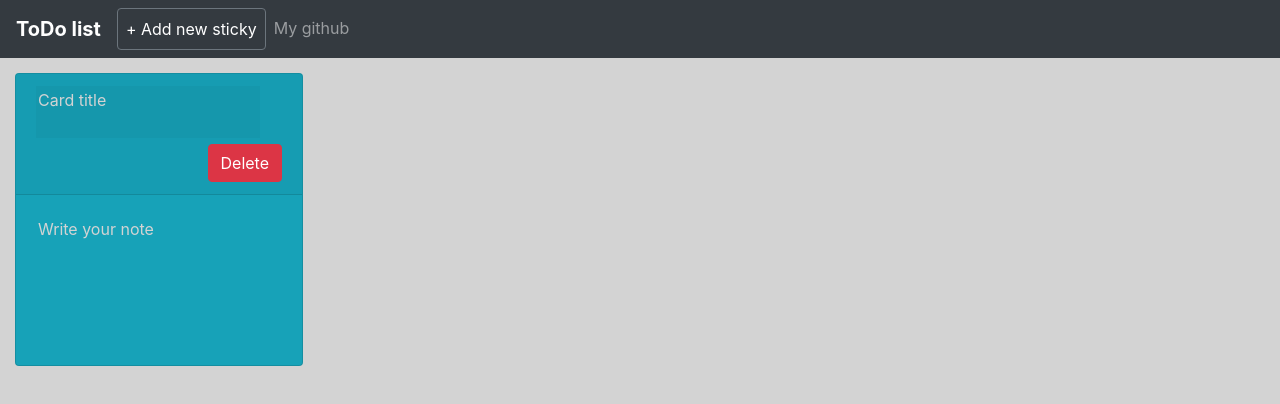
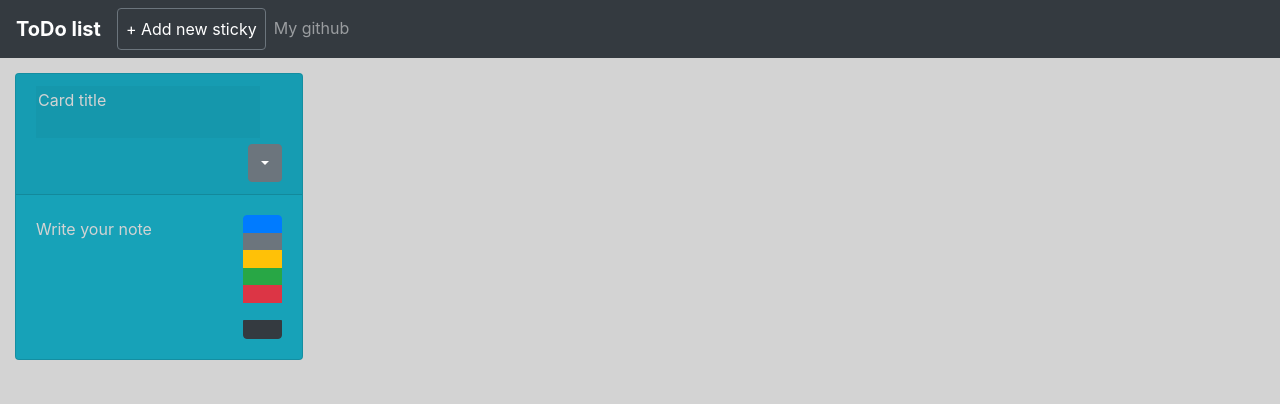
Before and after one commit to MaciejPara/ToDoList, a React (Create React App) app in the folder app/: page / in a window 1280 px wide. Shown: the top 404 px of the page. Built offline with nearby package versions, Linux system fonts and the light colour scheme.

Commit message:
master.1.1
functional app (dropdown button, color buttons added)

```diff
--- a/app/src/components/app.jsx
+++ b/app/src/components/app.jsx
@@ -9,6 +9,7 @@ class App extends Component {
     };
     this.handleClick = this.handleClick.bind(this);
     this.handleDelete = this.handleDelete.bind(this);
+    this.updateColor = this.updateColor.bind(this);
   }
   handleDelete(e) {
     console.log(e + "deleted");
@@ -27,11 +28,25 @@ class App extends Component {
     let sticky = stickyTab;
     this.setState({ sticky });
   } // handleClick get info about clicked button and update state with stickys
+  updateColor(id, color) {
+    //console.log(id, color);
+    let stickyTab = this.state.sticky;
+    console.log(stickyTab);
+
+    stickyTab[id - 1].rNumb = color;
+
+    const sticky = stickyTab;
+    this.setState({ sticky });
+  }
   render() {
     return (
       <div className="aplication">
         <Header click={this.handleClick} />
-        <Main delete={this.handleDelete} stickys={this.state.sticky} />
+        <Main
+          changeColor={this.updateColor}
+          delete={this.handleDelete}
+          stickys={this.state.sticky}
+        />
       </div>
     );
   }
--- a/app/src/components/css/sticky.css
+++ b/app/src/components/css/sticky.css
@@ -3,3 +3,8 @@
   color: lightgray;
   opacity: 1; /* Firefox */
 }
+.btn-group {
+  display: inline-block;
+  float: right;
+  cursor: pointer;
+}
--- a/app/src/components/main.jsx
+++ b/app/src/components/main.jsx
@@ -39,7 +39,11 @@ class Main extends Component {
     return (
       <div className="main">
         {this.updateMain() && (
-          <Stickys delete={this.props.delete} stickys={this.props.stickys} />
+          <Stickys
+            changeColor={this.props.changeColor}
+            delete={this.props.delete}
+            stickys={this.props.stickys}
+          />
         )}
       </div>
     );
--- a/app/src/components/stickys.jsx
+++ b/app/src/components/stickys.jsx
@@ -15,9 +15,14 @@ class Stickys extends Component {
       ]
     };
     this.delete = this.delete.bind(this);
+    this.updateColor = this.updateColor.bind(this);
   }
   delete(e) {
     this.props.delete(e);
+  }
+  updateColor(id, color) {
+    console.log(id + " " + color + "--color");
+    this.props.changeColor(id, color);
   }
   render() {
     return (
@@ -44,21 +49,33 @@ class Stickys extends Component {
                   resize: "none"
                 }}
               />
-              <button
-                onClick={() => this.delete(stickys.id)}
-                type="button"
-                className="delete btn btn-danger"
-              >
-                Delete
-              </button>
+              <div className="btn-group" role="group">
+                <button
+                  id="btnGroupDrop1"
+                  type="button"
+                  className="btn btn-secondary dropdown-toggle"
+                  data-toggle="dropdown"
+                  aria-haspopup="true"
+                  aria-expanded="false"
+                />
+                <div className="dropdown-menu" aria-labelledby="btnGroupDrop1">
+                  <a
+                    className="dropdown-item"
+                    onClick={() => this.delete(stickys.id)}
+                  >
+                    Delete
+                  </a>
+                </div>
+              </div>
             </div>
             <div className="card-body">
-              <p className="card-text text-white">
+              <div className="row card-text text-white">
                 <textarea
+                  className="col"
                   placeholder="Write your note"
                   cols="30"
                   rows="5"
-                  maxLength="100"
+                  maxLength="80"
                   style={{
                     height: "100%",
                     width: "100%",
@@ -69,7 +86,44 @@ class Stickys extends Component {
                     resize: "none"
                   }}
                 />
-              </p>
+                <div className="col-3 btn-group-vertical">
+                  <button
+                    type="button"
+                    className="btn btn-primary"
+                    onClick={() => this.updateColor(stickys.id, 0)}
+                  />
+                  <button
+                    type="button"
+                    className="btn btn-secondary"
+                    onClick={() => this.updateColor(stickys.id, 1)}
+                  />
+                  <button
+                    type="button"
+                    className="btn btn-warning"
+                    onClick={() => this.updateColor(stickys.id, 2)}
+                  />
+                  <button
+                    type="button"
+                    className="btn btn-success"
+                    onClick={() => this.updateColor(stickys.id, 3)}
+                  />
+                  <button
+                    type="button"
+                    className="btn btn-danger"
+                    onClick={() => this.updateColor(stickys.id, 4)}
+                  />
+                  <button
+                    type="button"
+                    className="btn btn-info"
+                    onClick={() => this.updateColor(stickys.id, 5)}
+                  />
+                  <button
+                    type="button"
+                    className="btn btn-dark"
+                    onClick={() => this.updateColor(stickys.id, 6)}
+                  />
+                </div>
+              </div>
             </div>
           </div>
         ))}
```
